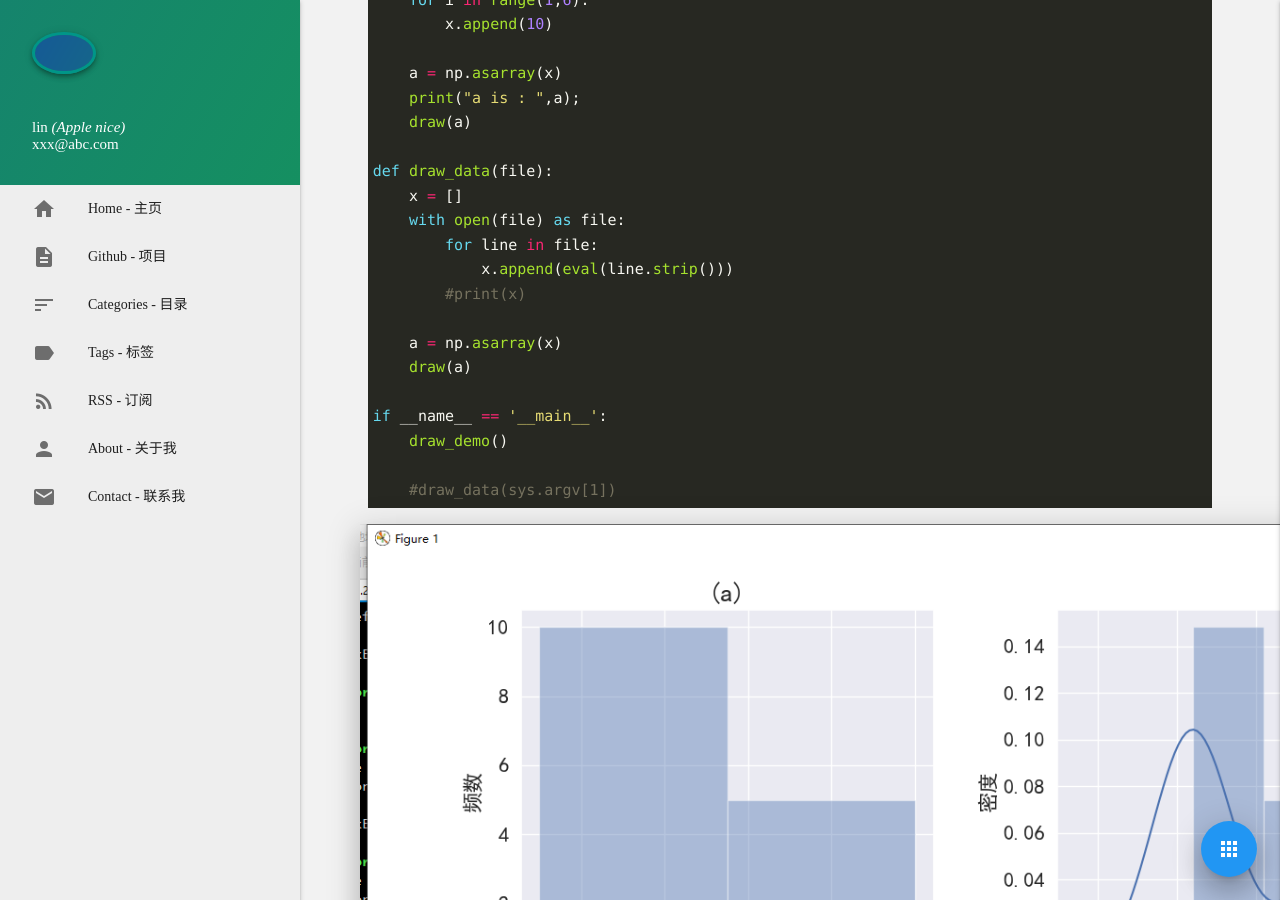
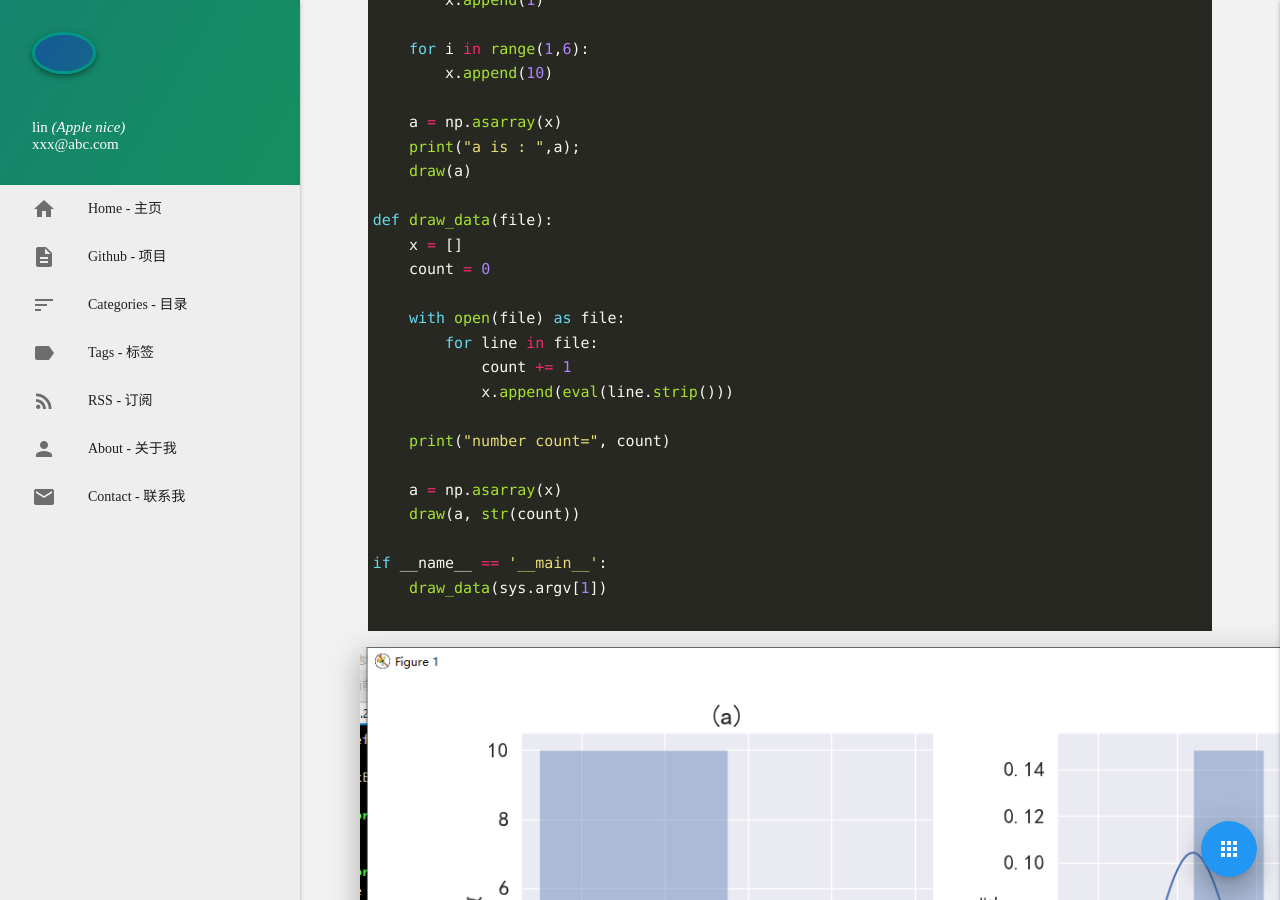
Before and after one commit to AppleLin8/AppleLin8.github.io, a Jekyll site: the page built from _posts/2020-12-2-python-main.md, in a window 1280 px wide and 900 px high, scrolled down 3507 px. Built offline with Jekyll 4.4.1, drawn with Linux system fonts in a browser that asks for light colours; comment, search, counter and statistics services are not loaded; some of the changed text lies outside the part shown.

Commit message:
data count

````diff
--- a/_posts/2020-12-2-python-main.md
+++ b/_posts/2020-12-2-python-main.md
@@ -88,6 +88,8 @@
 画直方图
 
 ```python
+
+
 import sys
 import numpy as np
 import pandas as pd
@@ -102,9 +104,9 @@
 sns.set(font=myfont.get_name())
 plt.rcParams['axes.unicode_minus']=False      #显示负号
 
-def draw(a):
+def draw(a, title="n"):
     #print(a);
-    plt.rcParams['figure.figsize'] = (13, 5)    #设定图片大小
+    plt.rcParams['figure.figsize'] = (17, 8)    #设定图片大小
     f = plt.figure()                            #确定画布
 
     f.add_subplot(1,2,1)
@@ -113,7 +115,7 @@
     plt.ylabel("频数", fontsize=16)
     plt.xticks(fontsize=16)                    #设置x轴刻度值的字体大小
     plt.yticks(fontsize=16)                   #设置y轴刻度值的字体大小
-    plt.title("(a)", fontsize=20)             #设置子图标题
+    plt.title("("+ title + "个32位随机数分布图)", fontsize=20)             #设置子图标题
 
     f.add_subplot(1,2,2)
     sns.distplot(a)                           #绘制密度直方图
@@ -146,18 +148,21 @@
 
 def draw_data(file):
     x = []
+    count = 0
+
     with open(file) as file:
         for line in file:
+            count += 1
             x.append(eval(line.strip()))
-        #print(x)
+
+    print("number count=", count)
 
     a = np.asarray(x)
-    draw(a)
+    draw(a, str(count))
 
 if __name__ == '__main__':
-    draw_demo()
+    draw_data(sys.argv[1])
 
-    #draw_data(sys.argv[1])
 ```
 
 
````
